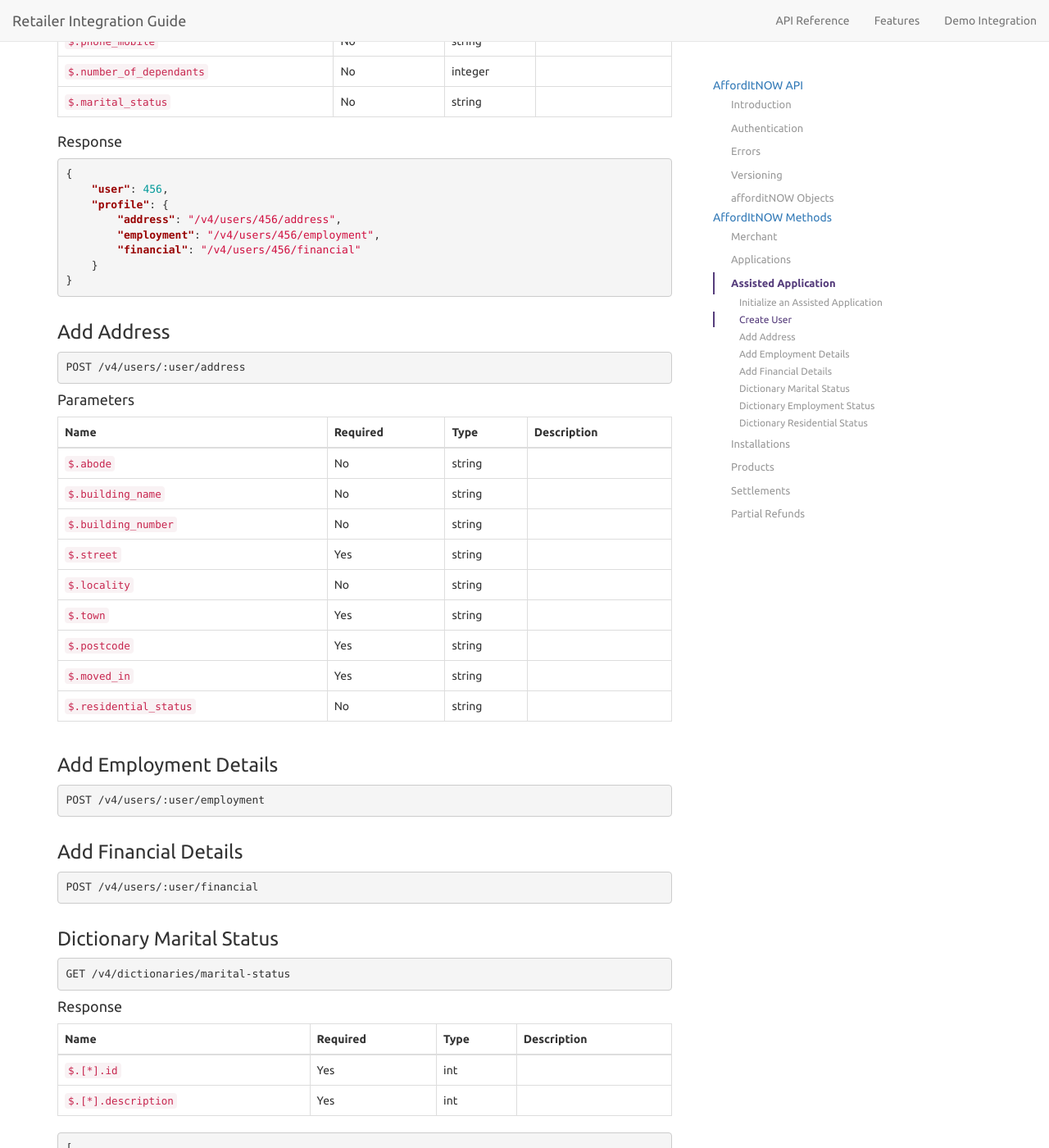
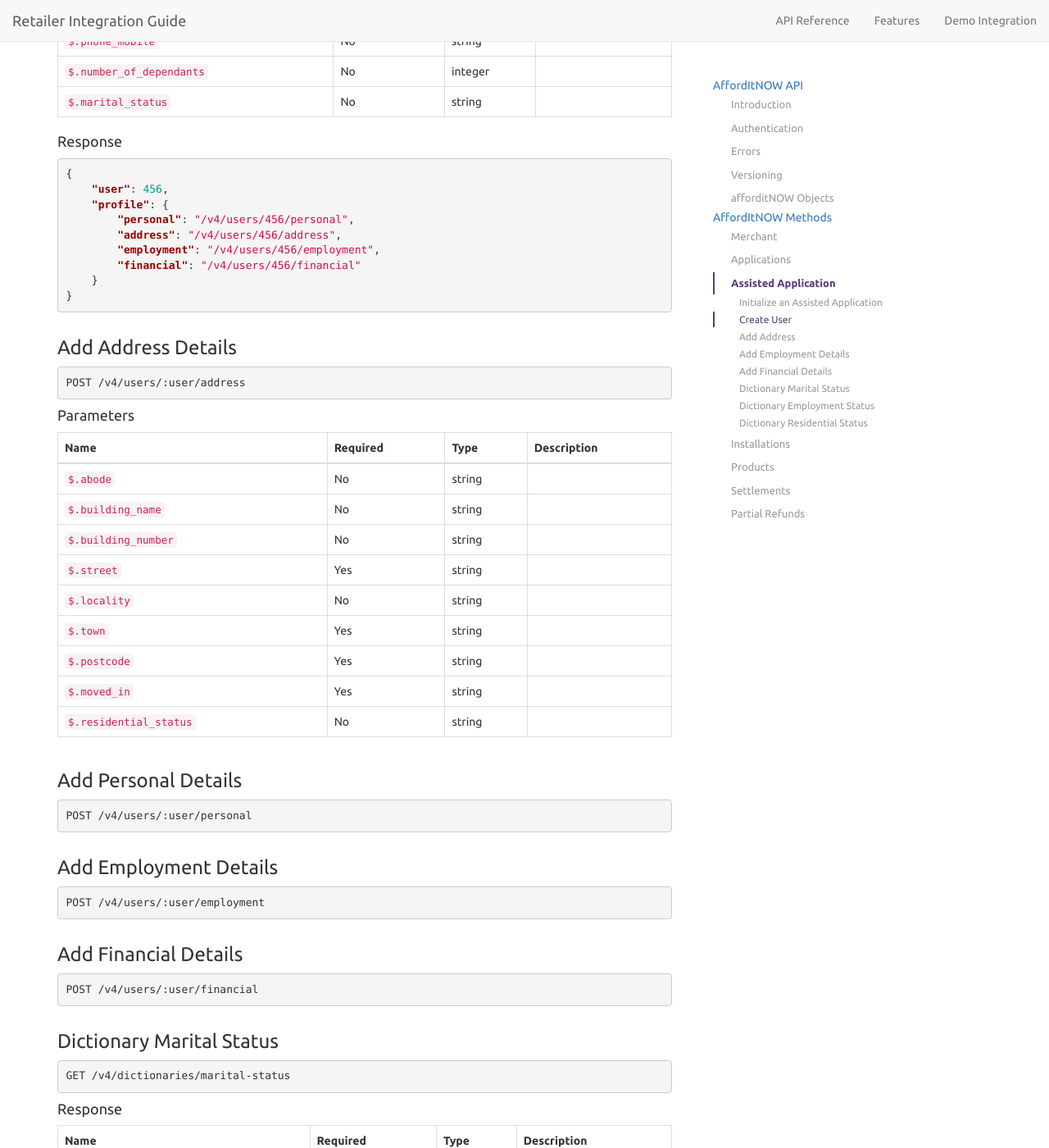
Before and after one commit to PayBreak/retailer-integration-guide, a Jekyll site: the page built from api/index.md, in a window 1280 px wide and 1400 px high, scrolled down 20529 px. Shown: the whole window at 82% size. Built offline with Jekyll 4.4.1, drawn with Linux system fonts in a browser that asks for light colours; nearby versions of some CDN libraries; Markdown is read by kramdown in place of the engine named in the settings.

Commit message:
Updating assisted applications api

````diff
--- a/_includes/v4/assisted_applications.md
+++ b/_includes/v4/assisted_applications.md
@@ -100,6 +100,7 @@ Name                     | Required | Type    | Description
 {
     "user": 456,
     "profile": {
+        "personal": "{{ site.data.globals.api_prefix }}/users/456/personal",
         "address": "{{ site.data.globals.api_prefix }}/users/456/address",
         "employment": "{{ site.data.globals.api_prefix }}/users/456/employment",
         "financial": "{{ site.data.globals.api_prefix }}/users/456/financial"
@@ -107,7 +108,7 @@ Name                     | Required | Type    | Description
 }
 ```
 
-### Add Address
+### Add Address Details
 
 ```
 POST {{ site.data.globals.api_prefix }}/users/:user/address
@@ -126,6 +127,12 @@ Name                   | Required | Type   | Description
 `$.postcode`           | Yes      | string |
 `$.moved_in`           | Yes      | string |
 `$.residential_status` | No       | string |
+
+### Add Personal Details
+
+```
+POST {{ site.data.globals.api_prefix }}/users/:user/personal
+```
 
 ### Add Employment Details
 
````
